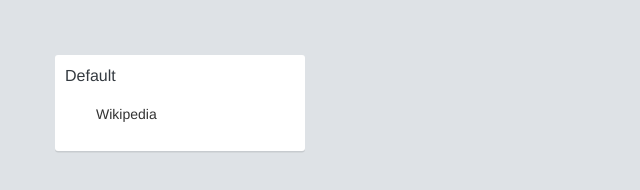
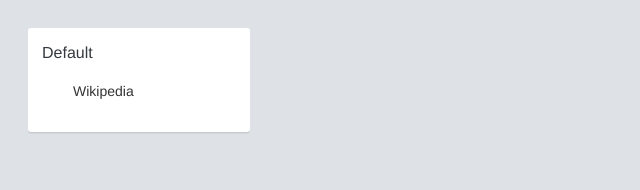
Before and after one commit to yuraloginoff/listify-ext, a browser extension: page index.html in a window 1280 px wide. Shown: the whole page, without its empty margins (0-640 px from the left). Drawn offline with Linux system fonts and the light colour scheme; some packages are replaced by stand-ins of ours; a script that the page names is missing.

Commit message:
Column layout for lists

```diff
--- a/styles/styles.css
+++ b/styles/styles.css
@@ -14,27 +14,52 @@
 }
 
 body {
-  padding: 50px;
+  padding: var(--gutter);
   font-size: 16px;
   color: var(--oc-gray-8);
   background-color: var(--oc-gray-3);
 }
 
 .wrap {
-  display: flex;
-  flex-wrap: wrap;
+  column-count: 1;
+  column-gap: 0;
+}
+
+@media screen and (min-width: 500px) {
+  .wrap {
+    column-count: 2;
+  }
+}
+
+@media screen and (min-width: 600px) {
+  .wrap {
+    column-count: 3;
+  }
+}
+
+@media screen and (min-width: 800px) {
+  .wrap {
+    column-count: 4;
+  }
+}
+
+@media screen and (min-width: 1100px) {
+  .wrap {
+    column-count: 5;
+  }
 }
 
 .wrap > div {
-  margin: 5px;
+  box-sizing: border-box;
+  break-inside: avoid;
+  padding: var(--gutter);
 }
 
 .item {
-  width: 250px;
   background-color: #fff;
   border-radius: 3px;
   box-shadow: 0 1.5px 0 0 rgba(0, 0, 0, 0.1);
-  padding: 10px;
+  padding: var(--gutter);
 }
 
 ul {
@@ -52,7 +77,7 @@
 }
 
 li div.link {
-  max-width: 250px;
+  max-width: 270px;
   overflow: hidden;
   white-space: nowrap;
   text-overflow: ellipsis;
```
